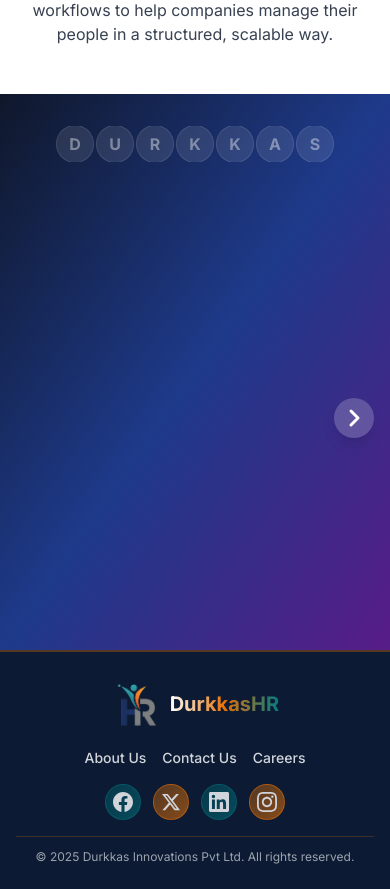
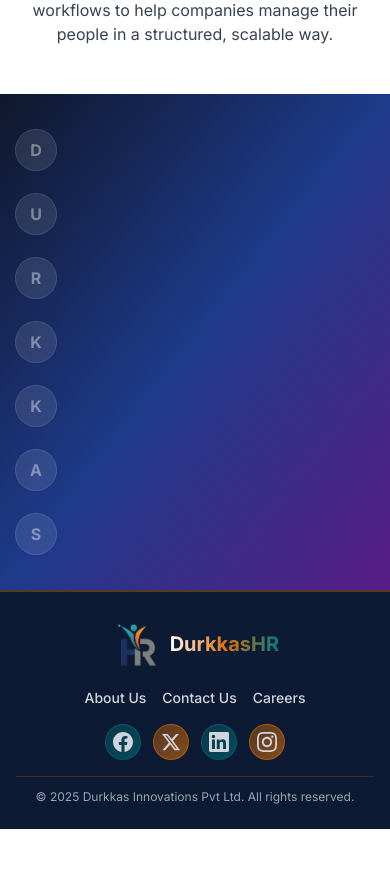
Before and after one commit to DkitSystem10/HR_Demo, a React (Vite) app: page /about in a window 390 px wide. Shown: the part 2080-2969 px from the top of the page. After the commit the page ends 2909 px from the top, so only its background shows below. Built offline with nearby package versions, Linux system fonts and the light colour scheme.

Commit message:
Update mobile responsive layout for DURKKAS section - Improved spacing between vertical letters - Enhanced manual swipe functionality with better thresholds

```diff
--- a/src/pages/About.jsx
+++ b/src/pages/About.jsx
@@ -366,9 +366,9 @@ const About = () => {
         const verticalDistance = Math.abs(touchStartYRef.current - touchEndYRef.current)
 
         // Only prevent default if it's a clear horizontal swipe (for carousel navigation)
-        // Use stricter threshold to avoid interfering with normal page scrolling
-        // Horizontal distance must be significantly greater than vertical (2x ratio)
-        if (horizontalDistance > 20 && horizontalDistance > verticalDistance * 2) {
+        // Use 1.5x ratio to match touch end handler for consistency
+        // This allows manual swipes while preventing interference with normal page scrolling
+        if (horizontalDistance > 15 && horizontalDistance > verticalDistance * 1.5) {
           e.preventDefault()
           e.stopPropagation()
         }
@@ -422,13 +422,14 @@ const About = () => {
         // Determine primary swipe direction
         const absHorizontal = Math.abs(swipeDistance)
         const absVertical = Math.abs(verticalDistance)
-        const isHorizontalSwipe = absHorizontal > absVertical && absHorizontal > absVertical * 1.5
+        // Ensure horizontal swipe is clearly horizontal (at least 1.5x vertical distance)
+        const isHorizontalSwipe = absHorizontal > absVertical * 1.5
 
         // On mobile: Only allow horizontal swipes for carousel navigation
         // Vertical swipes are disabled to prevent interference with normal page scrolling
-        // Process horizontal swipes for carousel navigation
-        if (absHorizontal > 50 && isHorizontalSwipe) {
-          // Swipe left - go to next letter
+        // Process horizontal swipes for carousel navigation (lowered threshold for better manual swipe responsiveness)
+        if (absHorizontal > 30 && isHorizontalSwipe) {
+          // Swipe left (positive swipeDistance) - go to next letter
           if (swipeDistance > 0 && canAdvance) {
             setCurrentLetterIndex((prevIndex) => {
               if (prevIndex < frameworkData.length - 1) {
@@ -452,7 +453,7 @@ const About = () => {
             resetTouch()
             return
           }
-          // Swipe right - go to previous letter
+          // Swipe right (negative swipeDistance) - go to previous letter
           else if (swipeDistance < 0 && canAdvance) {
             setCurrentLetterIndex((prevIndex) => {
               if (prevIndex > 0) {
@@ -980,26 +981,27 @@ const About = () => {
                 </div>
               </div>
 
-              {/* Mobile: Letters Row at Top */}
-              <div className="lg:hidden mb-6 w-full">
-                <div className="flex items-center justify-center gap-1 sm:gap-1.5 md:gap-2 overflow-x-auto scrollbar-hide">
+              {/* Mobile: Vertical Letters on Left, Content on Right */}
+              <div className="lg:hidden w-full flex gap-4 sm:gap-6">
+                {/* Mobile: Vertical Letters Column on Left */}
+                <div className="flex-shrink-0 flex flex-col items-start gap-4 sm:gap-5 md:gap-6">
                   {frameworkData.map((item, index) => {
                     const letter = item.letter
                     const isActive = currentLetterIndex === index
                     const isPast = currentLetterIndex > index
 
                     return (
-                      <div key={index} className="flex-shrink-0">
+                      <div key={index} className="flex-shrink-0 py-1 sm:py-1.5">
                         <div
                           onClick={() => handleLetterClick(index)}
-                          className={`relative w-9 h-9 sm:w-10 sm:h-10 md:w-12 md:h-12 rounded-full flex items-center justify-center transition-all duration-500 cursor-pointer hover:scale-110 ${
+                          className={`relative w-10 h-10 sm:w-12 sm:h-12 rounded-full flex items-center justify-center transition-all duration-500 cursor-pointer hover:scale-110 ${
                             isActive
                               ? 'scale-110 bg-gradient-to-br from-deep-teal via-accent-orange to-deep-teal shadow-lg ring-2 ring-deep-teal/30'
                               : isPast
                               ? 'bg-deep-teal/40 scale-100 ring-1 ring-deep-teal/20'
                               : 'bg-white/10 scale-100 ring-1 ring-white/20'
                           }`}>
-                          <span className={`text-base sm:text-lg md:text-xl font-bold ${
+                          <span className={`text-base sm:text-lg font-bold ${
                             isActive ? 'text-white' : isPast ? 'text-white/80' : 'text-white/40'
                           }`}>
                             {letter}
@@ -1009,86 +1011,84 @@ const About = () => {
                     )
                   })}
                 </div>
+
+              {/* Center and Right - Main Content Area */}
+              <div ref={mobileCarouselRef} className="flex-1 min-h-[400px] relative">
+
+                {frameworkData.map((item, index) => {
+                  const letter = item.letter
+                  // Show content if it's the active letter
+                  // If carousel is active but currentLetterIndex is -1, default to showing first letter (index 0)
+                  const activeIndex = currentLetterIndex >= 0 ? currentLetterIndex : (isAnimating && !animationComplete ? 0 : -1)
+                  const isActive = activeIndex === index
+
+                  if (!isActive || activeIndex === -1) return null
+
+                  return (
+                    <div
+                      key={index}
+                      className="w-full flex flex-col lg:flex-row items-center lg:items-start gap-4 sm:gap-6 lg:gap-12 transition-all duration-700"
+                      style={{ WebkitTouchCallout: 'none', WebkitUserSelect: 'none' }}
+                    >
+                      {/* Center - Large Letter Circle (Desktop Only) */}
+                      <div className="hidden lg:flex flex-shrink-0 w-full lg:w-auto mb-4 lg:mb-0">
+                        <div className="relative w-16 h-16 sm:w-20 sm:h-20 md:w-28 md:h-28 lg:w-96 lg:h-96 mx-auto lg:mx-0">
+                          {/* Animated Background Circle */}
+                          <div className="absolute inset-0 rounded-full animate-circle-gradient overflow-hidden">
+                            <div className="absolute inset-0 bg-gradient-to-br from-deep-teal via-accent-orange to-deep-teal bg-[length:200%_200%] animate-gradient-move"></div>
+                          </div>
+                          {/* Letter */}
+                          <div className="relative w-full h-full flex items-center justify-center">
+                            <span className="text-xl sm:text-2xl md:text-3xl lg:text-[12rem] font-black text-white drop-shadow-2xl z-10">
+                              {letter}
+                            </span>
+                          </div>
+                        </div>
+                      </div>
+
+                      {/* Right Side - Content */}
+                      <div className="flex-1 space-y-3 sm:space-y-4 md:space-y-6 w-full text-left">
+                        {/* Mobile: Show title at top */}
+                        <div>
+                          <h3 className="text-xl sm:text-2xl font-bold text-white mb-2">
+                            {index + 1}. {item.letter} – {item.title}
+                          </h3>
+                          <p className="text-sm sm:text-base md:text-lg lg:text-xl font-semibold text-cyan-300 mb-3 sm:mb-4 text-left">
+                            {item.subtitle}
+                          </p>
+                        </div>
+
+                        <p className="text-sm sm:text-base md:text-lg text-gray-200 leading-relaxed text-left">
+                          {item.description}
+                        </p>
+
+                        <ul className="space-y-2 md:space-y-3 text-left">
+                          {item.points.map((point, idx) => (
+                            <li key={idx} className="flex items-start gap-2 sm:gap-3">
+                              <span className="text-accent-orange text-base sm:text-lg font-bold mt-0.5 sm:mt-1 flex-shrink-0">✔</span>
+                              <span className="text-sm sm:text-base md:text-lg text-gray-200 leading-relaxed">{point}</span>
+                            </li>
+                          ))}
+                        </ul>
+
+                        <p className="text-sm sm:text-base md:text-lg text-gray-200 leading-relaxed font-medium pt-2 text-left">
+                          {item.footer}
+                        </p>
+
+                        <div className="pt-2 text-left">
+                          <p className="text-xs sm:text-sm md:text-base text-cyan-300 font-semibold">
+                            {item.modules}
+                          </p>
+                        </div>
+                      </div>
+                    </div>
+                  )
+                })}
+              </div>
               </div>
 
-
-              {/* Center and Right - Main Content Area */}
-              <div ref={mobileCarouselRef} className="lg:col-span-10 w-full min-h-[400px] relative px-12 sm:px-14 md:px-16 lg:px-0">
-                {/* Mobile: Left Arrow Button */}
-                {currentLetterIndex > 0 && (
-                  <button
-                    onClick={(e) => {
-                      e.preventDefault()
-                      e.stopPropagation()
-                      if (currentLetterIndex > 0 && canAdvance) {
-                        // Use functional update to ensure we're using the latest state
-                        setCurrentLetterIndex((prevIndex) => {
-                          // Double check to prevent going below 0
-                          if (prevIndex > 0) {
-                            return prevIndex - 1
-                          }
-                          return prevIndex
-                        })
-                        setIsSContentFullyVisible(false)
-                        setCanAdvance(false)
-                        setTimeout(() => {
-                          setCanAdvance(true)
-                        }, 600)
-                      }
-                    }}
-                    className="lg:hidden absolute left-0 sm:left-2 top-1/2 -translate-y-1/2 z-20 w-10 h-10 sm:w-12 sm:h-12 rounded-full bg-white/20 hover:bg-white/30 backdrop-blur-sm flex items-center justify-center transition-all duration-300 active:scale-95 shadow-lg"
-                    aria-label="Previous letter"
-                  >
-                    <svg className="w-6 h-6 sm:w-7 sm:h-7 text-white" fill="none" stroke="currentColor" viewBox="0 0 24 24">
-                      <path strokeLinecap="round" strokeLinejoin="round" strokeWidth={3} d="M15 19l-7-7 7-7" />
-                    </svg>
-                  </button>
-                )}
-
-                {/* Mobile: Right Arrow Button */}
-                {currentLetterIndex < frameworkData.length - 1 && (
-                  <button
-                    onClick={(e) => {
-                      e.preventDefault()
-                      e.stopPropagation()
-                      // Prevent multiple rapid clicks
-                      if (!canAdvance) return
-
-                      // Calculate next index using functional update to avoid stale closure
-                      setCurrentLetterIndex((prevIndex) => {
-                        const nextIdx = prevIndex + 1
-                        // Only proceed if we're not at the last letter
-                        if (nextIdx < frameworkData.length) {
-                          return nextIdx
-                        }
-                        return prevIndex
-                      })
-
-                      // Update canAdvance state outside the functional update
-                      setCanAdvance(false)
-
-                      // Handle S visibility and canAdvance reset based on what the next index will be
-                      const nextIndex = currentLetterIndex + 1
-                      if (nextIndex === frameworkData.length - 1) {
-                        setTimeout(() => {
-                          setIsSContentFullyVisible(true)
-                          setCanAdvance(true)
-                        }, 600)
-                      } else {
-                        setTimeout(() => {
-                          setCanAdvance(true)
-                        }, 600)
-                      }
-                    }}
-                    className="lg:hidden absolute right-0 sm:right-2 top-1/2 -translate-y-1/2 z-20 w-10 h-10 sm:w-12 sm:h-12 rounded-full bg-white/20 hover:bg-white/30 backdrop-blur-sm flex items-center justify-center transition-all duration-300 active:scale-95 shadow-lg"
-                    aria-label="Next letter"
-                  >
-                    <svg className="w-6 h-6 sm:w-7 sm:h-7 text-white" fill="none" stroke="currentColor" viewBox="0 0 24 24">
-                      <path strokeLinecap="round" strokeLinejoin="round" strokeWidth={3} d="M9 5l7 7-7 7" />
-                    </svg>
-                  </button>
-                )}
-
+              {/* Desktop: Center and Right - Main Content Area */}
+              <div className="hidden lg:block lg:col-span-10 w-full min-h-[400px] relative">
                 {frameworkData.map((item, index) => {
                   const letter = item.letter
                   // Show content if it's the active letter
@@ -1106,30 +1106,24 @@ const About = () => {
                     >
                       {/* Center - Large Letter Circle */}
                       <div className="flex-shrink-0 w-full lg:w-auto mb-4 lg:mb-0">
-                        <div className="relative w-24 h-24 sm:w-28 sm:h-28 md:w-40 md:h-40 lg:w-96 lg:h-96 mx-auto lg:mx-0">
+                        <div className="relative w-16 h-16 sm:w-20 sm:h-20 md:w-28 md:h-28 lg:w-96 lg:h-96 mx-auto lg:mx-0">
                           {/* Animated Background Circle */}
                           <div className="absolute inset-0 rounded-full animate-circle-gradient overflow-hidden">
                             <div className="absolute inset-0 bg-gradient-to-br from-deep-teal via-accent-orange to-deep-teal bg-[length:200%_200%] animate-gradient-move"></div>
                           </div>
                           {/* Letter */}
                           <div className="relative w-full h-full flex items-center justify-center">
-                            <span className="text-3xl sm:text-4xl md:text-5xl lg:text-[12rem] font-black text-white drop-shadow-2xl z-10">
+                            <span className="text-xl sm:text-2xl md:text-3xl lg:text-[12rem] font-black text-white drop-shadow-2xl z-10">
                               {letter}
                             </span>
                           </div>
-                        </div>
-                        {/* Title below circle on mobile */}
-                        <div className="lg:hidden mt-2 text-center">
-                          <h3 className="text-base sm:text-lg md:text-xl font-bold text-white">
-                            {item.title}
-                          </h3>
                         </div>
                       </div>
 
                       {/* Right Side - Content */}
                       <div className="flex-1 space-y-3 sm:space-y-4 md:space-y-6 w-full text-left">
                         <div>
-                          <h3 className="text-2xl md:text-3xl lg:text-4xl font-bold text-white mb-2 hidden lg:block">
+                          <h3 className="text-2xl md:text-3xl lg:text-4xl font-bold text-white mb-2">
                             {index + 1}. {item.letter} – {item.title}
                           </h3>
                           <p className="text-sm sm:text-base md:text-lg lg:text-xl font-semibold text-cyan-300 mb-3 sm:mb-4 text-left">
```
